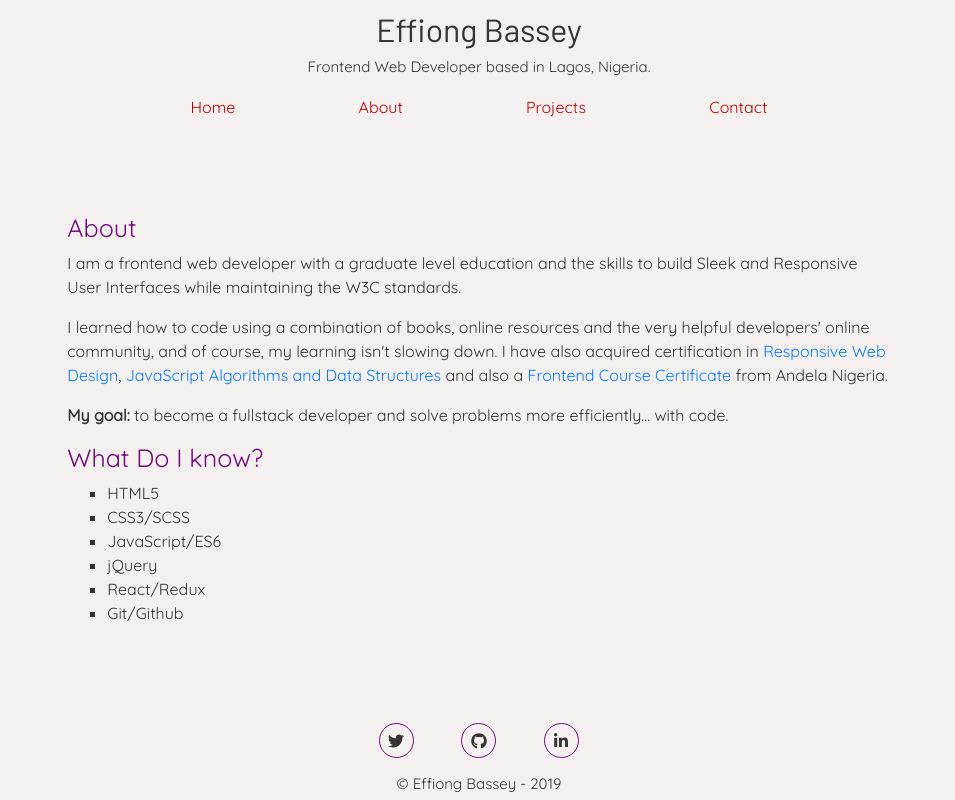
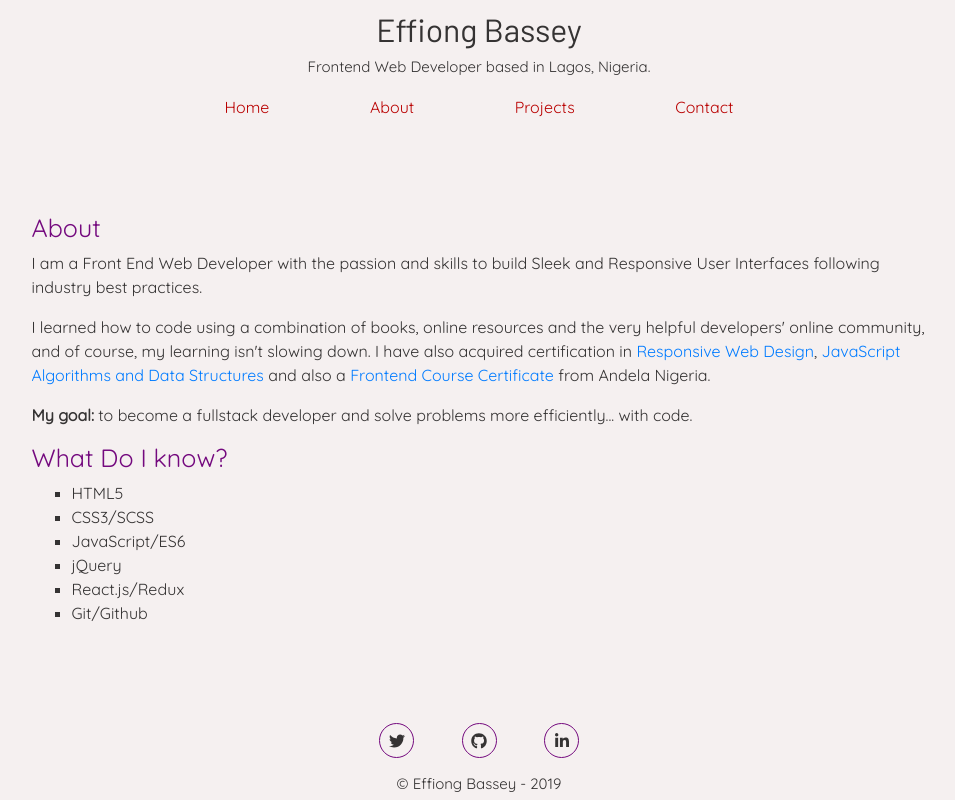
Before and after one commit to effiong-jr/portfolio, a React (Create React App) app: page /about in a window 1280 px wide. Shown: the whole page, without its empty margins (161-1116 px from the left). Built offline with nearby package versions, Linux system fonts and the light colour scheme.

Commit message:
Adjusted Home page image for improved responsiveness

```diff
--- a/src/App.js
+++ b/src/App.js
@@ -11,10 +11,10 @@ import './App.css';
 
 function App() {
   return (
-    <div className="container col-sm-8 col-xs-12">
+    <div className="container">
       <Router>
         <Navbar />
-        <div className="content-wrapper">
+        <div className="content-wrapper col-md-10 mx-auto">
           <Switch>
             <Route path='/' exact component={Home} />
             <Route path='/about' component ={About} />
--- a/src/Components/About/index.js
+++ b/src/Components/About/index.js
@@ -7,8 +7,8 @@ function About() {
             <main >
                 <h1 className="heading">About</h1>
                 <p>
-                    I am a frontend web developer with a graduate level education and the skills to
-                    build Sleek and Responsive User Interfaces while maintaining the W3C standards.
+                    I am a Front End Web Developer with the passion and skills to
+                    build Sleek and Responsive User Interfaces following industry best practices.
                 </p>
                 <p>
                     I learned how to code using a combination of books, online resources and the very
@@ -29,7 +29,7 @@ function About() {
                     <li>CSS3/SCSS</li>
                     <li>JavaScript/ES6</li>
                     <li>jQuery</li>
-                    <li>React/Redux</li>
+                    <li>React.js/Redux</li>
                     <li>Git/Github</li>
                 </ul>
             </main>
--- a/src/Components/Home/index.css
+++ b/src/Components/Home/index.css
@@ -6,7 +6,7 @@
 
 .img-container > img {
     border-radius: 50%;
-
+    height: 150px;
 }
 
 .home-container .welcome {
--- a/src/Components/Navbar/index.js
+++ b/src/Components/Navbar/index.js
@@ -10,7 +10,7 @@ function Navbar() {
                 <h1 id="name">Effiong Bassey</h1>
                 <p id="intro">Frontend Web Developer based in Lagos, Nigeria.</p>
             </header>
-            <div id="nav-container" className="">
+            <div id="nav-container" className="col-sm-8">
                 <ul id="navList" className="text-center">
                     <li>
                         <Link to="/portfolio">Home</Link>
--- a/src/Components/Projects/index.css
+++ b/src/Components/Projects/index.css
@@ -1,5 +1,7 @@
 .projects-container {
     display: flex;
+    flex-direction: row;
+    flex-wrap: wrap;
     justify-content: center;
     padding-top: 30px;
     padding-bottom: 20px;
--- a/src/Components/Projects/index.js
+++ b/src/Components/Projects/index.js
@@ -7,7 +7,7 @@ import './index.css';
 
 function Projects() {
     const projects = projectData.map( project => (
-        <div className="col-md-6 col-xs-12 project" key={project.id}>
+        <div className="project" key={project.id}>
             <div className="img-container">
                 <img className="rounded mx-auto d-block" src={project.image} alt={project.title} />
             </div>
```
Also changed, not shown: src/App.css (line endings or trailing spaces).
